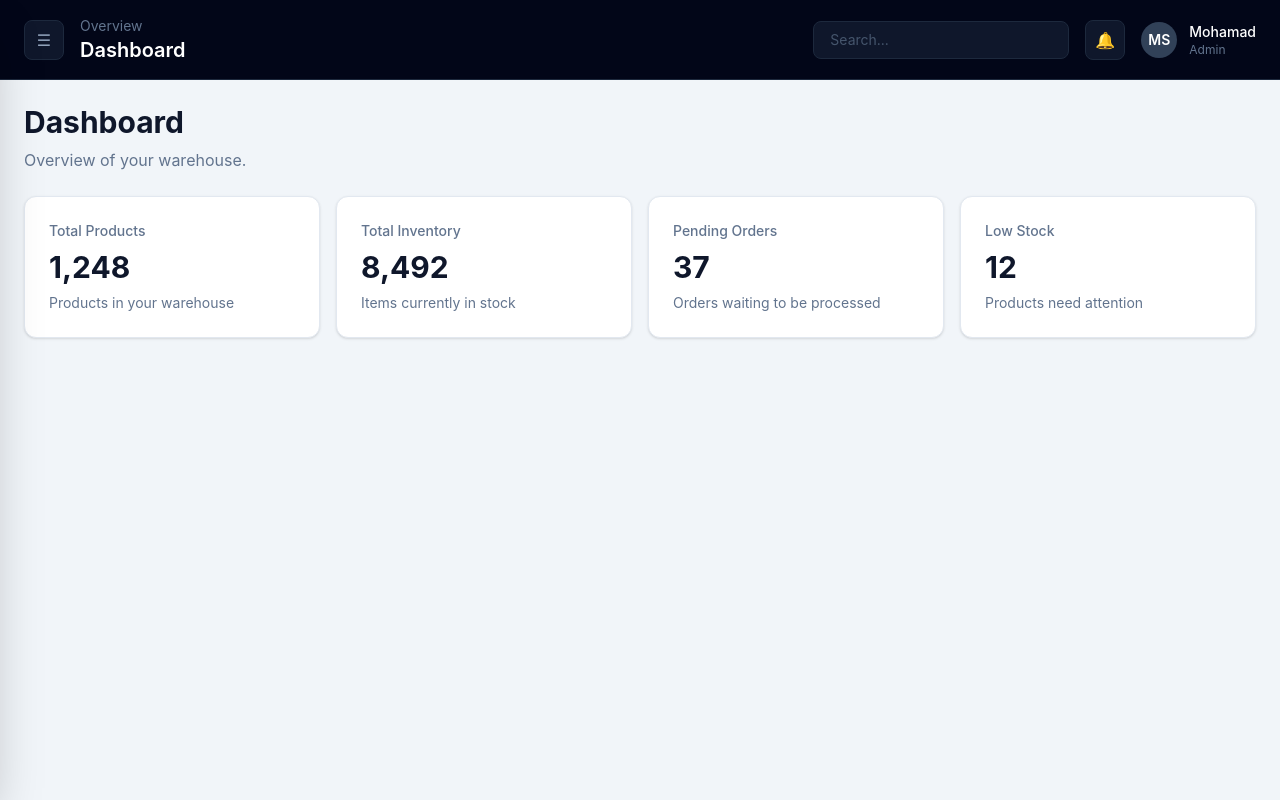
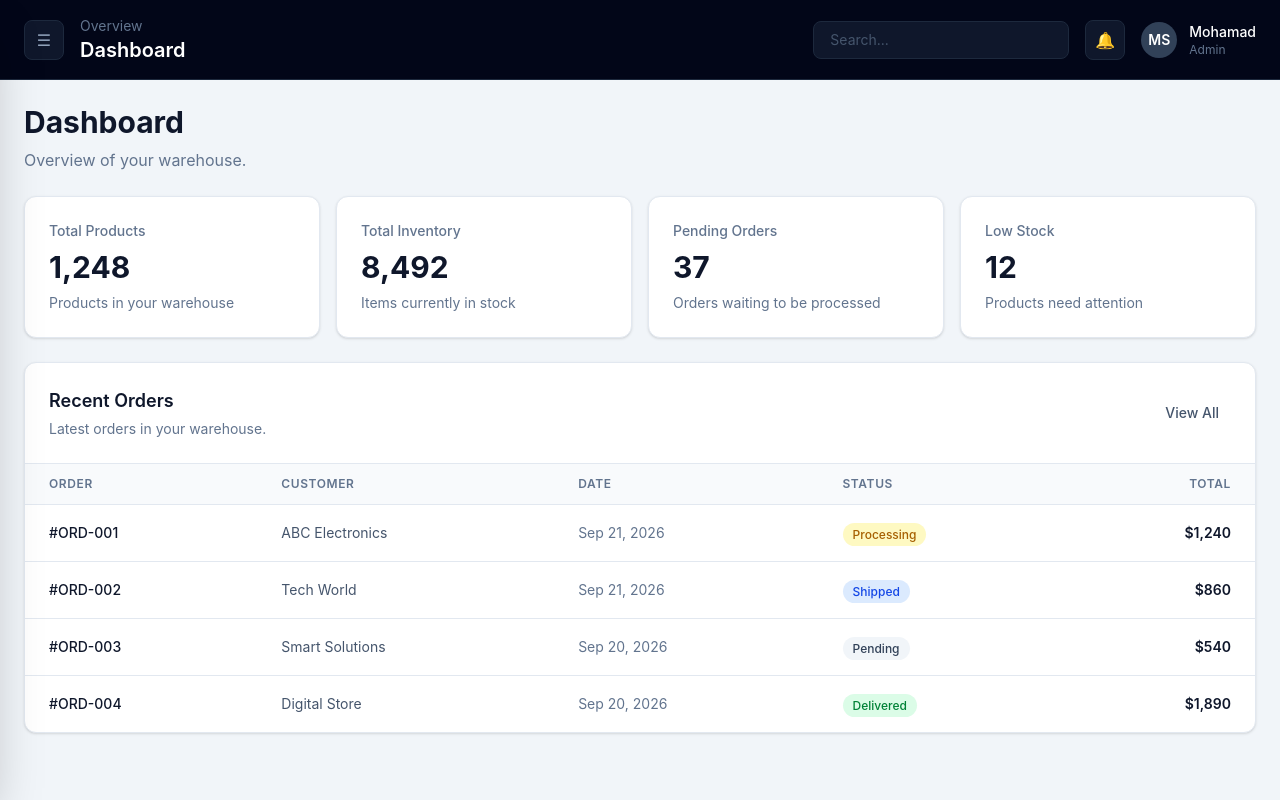
Before and after one commit to Mohamad-Sabeh/wareflow, a React (Vite) app: page / in a window 1280 px wide. Built offline with nearby package versions, Linux system fonts and the light colour scheme.

Commit message:
Add recent orders dashboard section

```diff
--- /dev/null
+++ b/src/components/dashboard/recentOrders.jsx
@@ -0,0 +1,145 @@
+function RecentOrders() {
+
+  const orders = [
+    {
+      id: '#ORD-001',
+      customer: 'ABC Electronics',
+      date: 'Sep 21, 2026',
+      status: 'Processing',
+      total: '$1,240',
+    },
+    {
+      id: '#ORD-002',
+      customer: 'Tech World',
+      date: 'Sep 21, 2026',
+      status: 'Shipped',
+      total: '$860',
+    },
+    {
+      id: '#ORD-003',
+      customer: 'Smart Solutions',
+      date: 'Sep 20, 2026',
+      status: 'Pending',
+      total: '$540',
+    },
+    {
+      id: '#ORD-004',
+      customer: 'Digital Store',
+      date: 'Sep 20, 2026',
+      status: 'Delivered',
+      total: '$1,890',
+    },
+  ];
+
+  return (
+    <div className="mt-6 rounded-xl border border-slate-200 bg-white shadow-sm">
+
+      {/* Header */}
+      <div className="flex items-center justify-between border-b border-slate-200 p-6">
+
+        <div>
+          <h2 className="text-lg font-semibold text-slate-900">
+            Recent Orders
+          </h2>
+
+          <p className="mt-1 text-sm text-slate-500">
+            Latest orders in your warehouse.
+          </p>
+        </div>
+
+        <button
+          type="button"
+          className="rounded-lg px-3 py-2 text-sm font-medium text-slate-600 transition hover:bg-slate-100 hover:text-slate-900"
+        >
+          View All
+        </button>
+
+      </div>
+
+      {/* Orders */}
+      <div className="overflow-x-auto">
+
+        <table className="w-full text-left">
+
+          <thead className="border-b border-slate-200 bg-slate-50">
+
+            <tr>
+              <th className="px-6 py-3 text-xs font-semibold uppercase tracking-wider text-slate-500">
+                Order
+              </th>
+
+              <th className="px-6 py-3 text-xs font-semibold uppercase tracking-wider text-slate-500">
+                Customer
+              </th>
+
+              <th className="px-6 py-3 text-xs font-semibold uppercase tracking-wider text-slate-500">
+                Date
+              </th>
+
+              <th className="px-6 py-3 text-xs font-semibold uppercase tracking-wider text-slate-500">
+                Status
+              </th>
+
+              <th className="px-6 py-3 text-right text-xs font-semibold uppercase tracking-wider text-slate-500">
+                Total
+              </th>
+            </tr>
+
+          </thead>
+
+          <tbody className="divide-y divide-slate-200">
+
+            {orders.map((order) => (
+              <tr
+                key={order.id}
+                className="transition hover:bg-slate-50"
+              >
+
+                <td className="whitespace-nowrap px-6 py-4 text-sm font-medium text-slate-900">
+                  {order.id}
+                </td>
+
+                <td className="whitespace-nowrap px-6 py-4 text-sm text-slate-600">
+                  {order.customer}
+                </td>
+
+                <td className="whitespace-nowrap px-6 py-4 text-sm text-slate-500">
+                  {order.date}
+                </td>
+
+                <td className="whitespace-nowrap px-6 py-4">
+
+                  <span
+                    className={`rounded-full px-2.5 py-1 text-xs font-medium ${
+                      order.status === 'Delivered'
+                        ? 'bg-green-100 text-green-700'
+                        : order.status === 'Shipped'
+                        ? 'bg-blue-100 text-blue-700'
+                        : order.status === 'Processing'
+                        ? 'bg-yellow-100 text-yellow-700'
+                        : 'bg-slate-100 text-slate-700'
+                    }`}
+                  >
+                    {order.status}
+                  </span>
+
+                </td>
+
+                <td className="whitespace-nowrap px-6 py-4 text-right text-sm font-semibold text-slate-900">
+                  {order.total}
+                </td>
+
+              </tr>
+            ))}
+
+          </tbody>
+
+        </table>
+
+      </div>
+
+    </div>
+  );
+}
+
+export default RecentOrders;
--- a/src/components/layout/topBar.jsx
+++ b/src/components/layout/topBar.jsx
@@ -1,4 +1,21 @@
+
+import { useLocation } from 'react-router-dom';
+
 function TopBar({ setSidebarOpen }) {
+  const location = useLocation();
+
+  const pageTitles = {
+    '/': 'Dashboard',
+    '/products': 'Products',
+    '/inventory': 'Inventory',
+    '/orders': 'Orders',
+    '/shipments': 'Shipments',
+    '/suppliers': 'Suppliers',
+    '/customers': 'Customers',
+    '/reports': 'Reports',
+    '/settings': 'Settings',
+  };
+
   return (
     <header className="flex h-20 items-center justify-between border-b border-slate-800 bg-slate-950 px-6 text-white">
 
@@ -21,7 +38,7 @@ function TopBar({ setSidebarOpen }) {
           </p>
 
           <h2 className="text-xl font-semibold">
-            Dashboard
+            {pageTitles[location.pathname]}
           </h2>
         </div>
 
@@ -77,3 +94,4 @@ function TopBar({ setSidebarOpen }) {
 }
 
 export default TopBar;
+``
--- a/src/components/pages/dashboard.jsx
+++ b/src/components/pages/dashboard.jsx
@@ -1,4 +1,5 @@
 import StatsCards from '../dashboard/statsCards';
+import RecentOrders from '../dashboard/recentOrders';
 
 function Dashboard() {
   return (
@@ -20,6 +21,9 @@ function Dashboard() {
         <StatsCards />
       </div>
 
+      {/* Recent Orders */}
+      <RecentOrders />
+
     </div>
   );
 }
```
